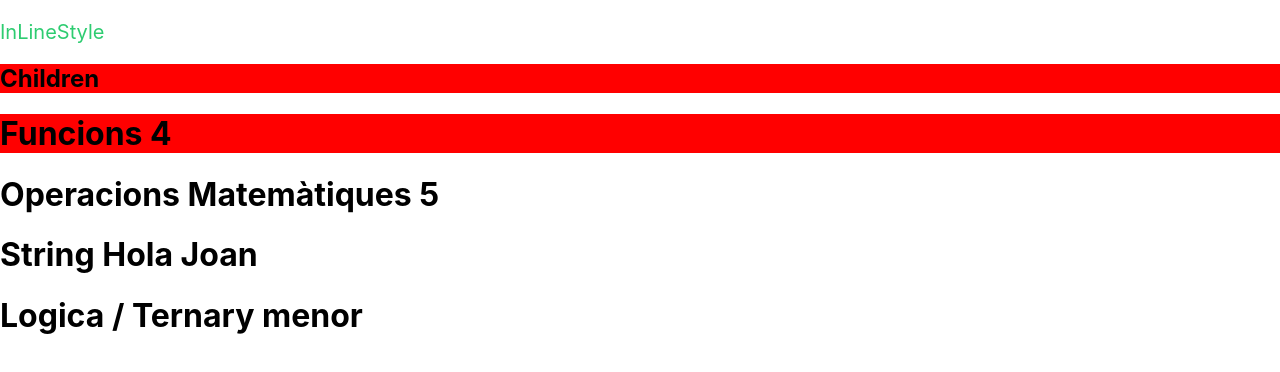
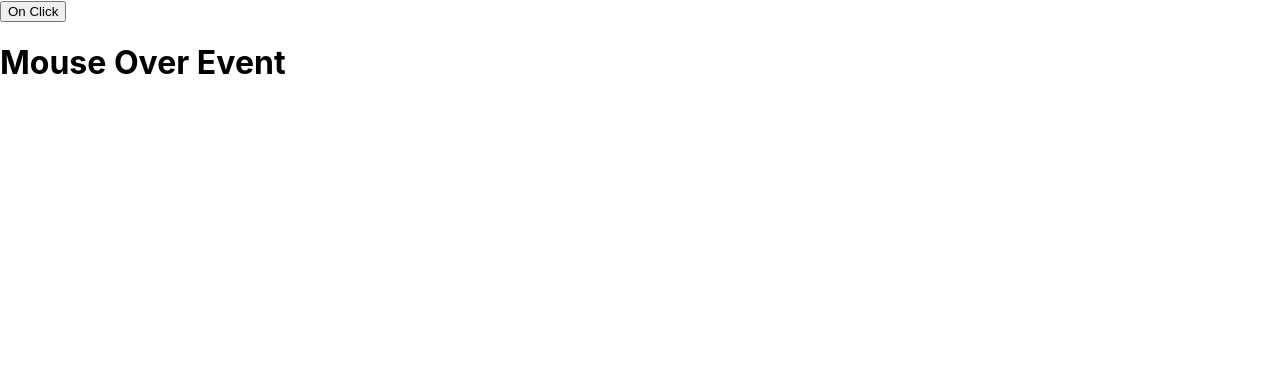
Before and after one commit to SectionOne/cursreact, a React (Create React App) app in the folder cursreact/: page / in a window 1280 px wide. Shown: the top 372 px of the page. Built offline with nearby package versions, Linux system fonts and the light colour scheme.

Commit message:
CODE 6 - Exemple control d'events classics

```diff
--- a/cursreact/src/App.js
+++ b/cursreact/src/App.js
@@ -1,28 +1,18 @@
 import './App.css';
 
-function sumar(){
-  return 2 + 2;
-}
+function App() {
 
-const nom = "Joan";
+  const functionClick = () => {
+    console.log("onClick");
+  }
 
-const inLineStyle = {
-  color: "#2ecc71",
-  fontSize: "20px",
-}
-
-function App() {
+  const functionOnMouseOver = () => {
+    console.log("onMouseOver");
+  }
   return (
     <>
-      <p style={inLineStyle}>InLineStyle</p>
-      <div className="red">
-        <h2>Children</h2>
-      </div>
-      <h1 className="red"> Funcions { sumar() }</h1>
-      <h1> Operacions Matemàtiques { 3 + 2}</h1>
-      <h1> String { `Hola ${nom}` }</h1>
-      <h1> Logica / Ternary { ( 3 + 2 ) > 6 ? "mayor" : "menor" }</h1>
-      <img src="" alt="" />
+      <button onClick = { functionClick } > On Click </button>
+      <h1 onMouseOver = { functionOnMouseOver } > Mouse Over Event </h1>
     </>
   );
 }
```
